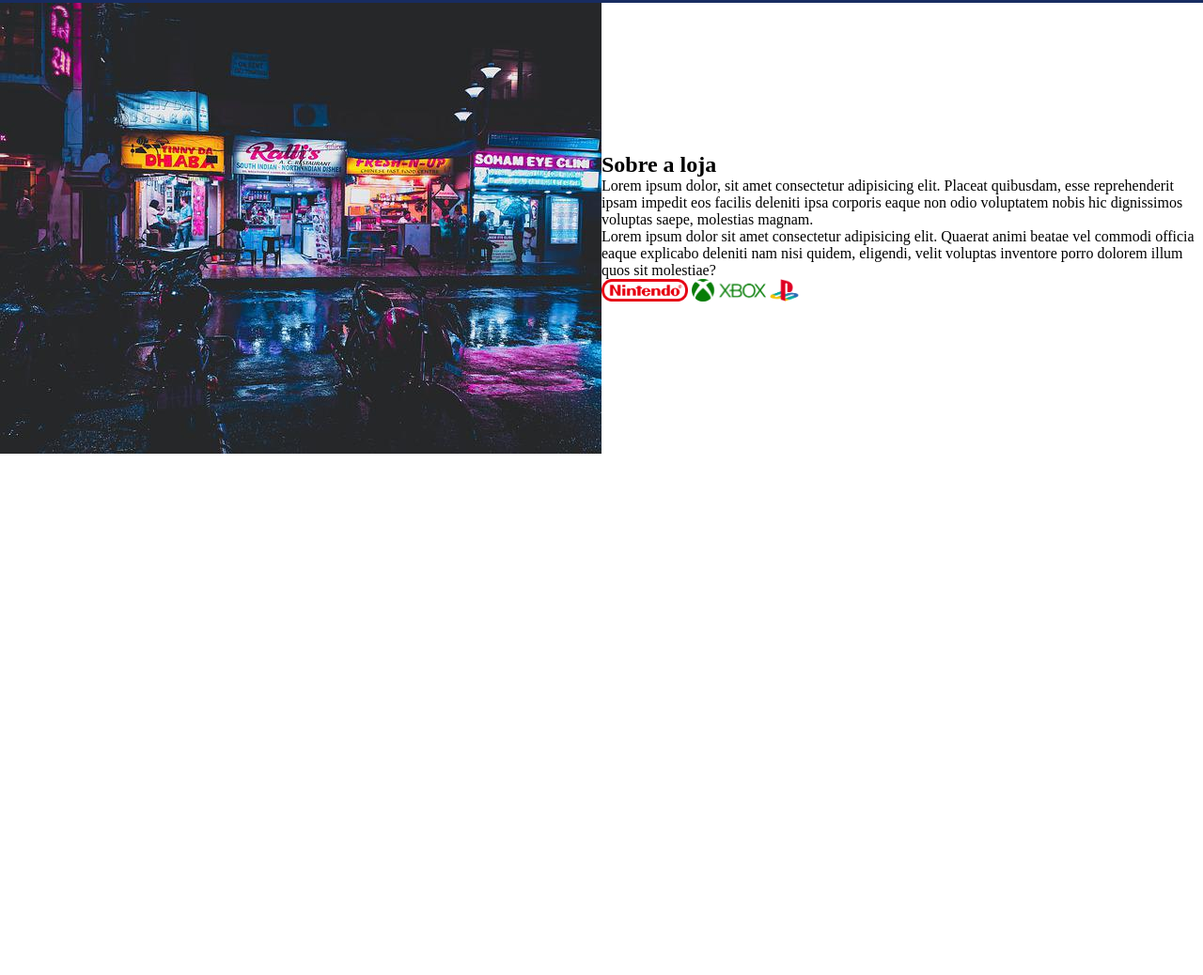
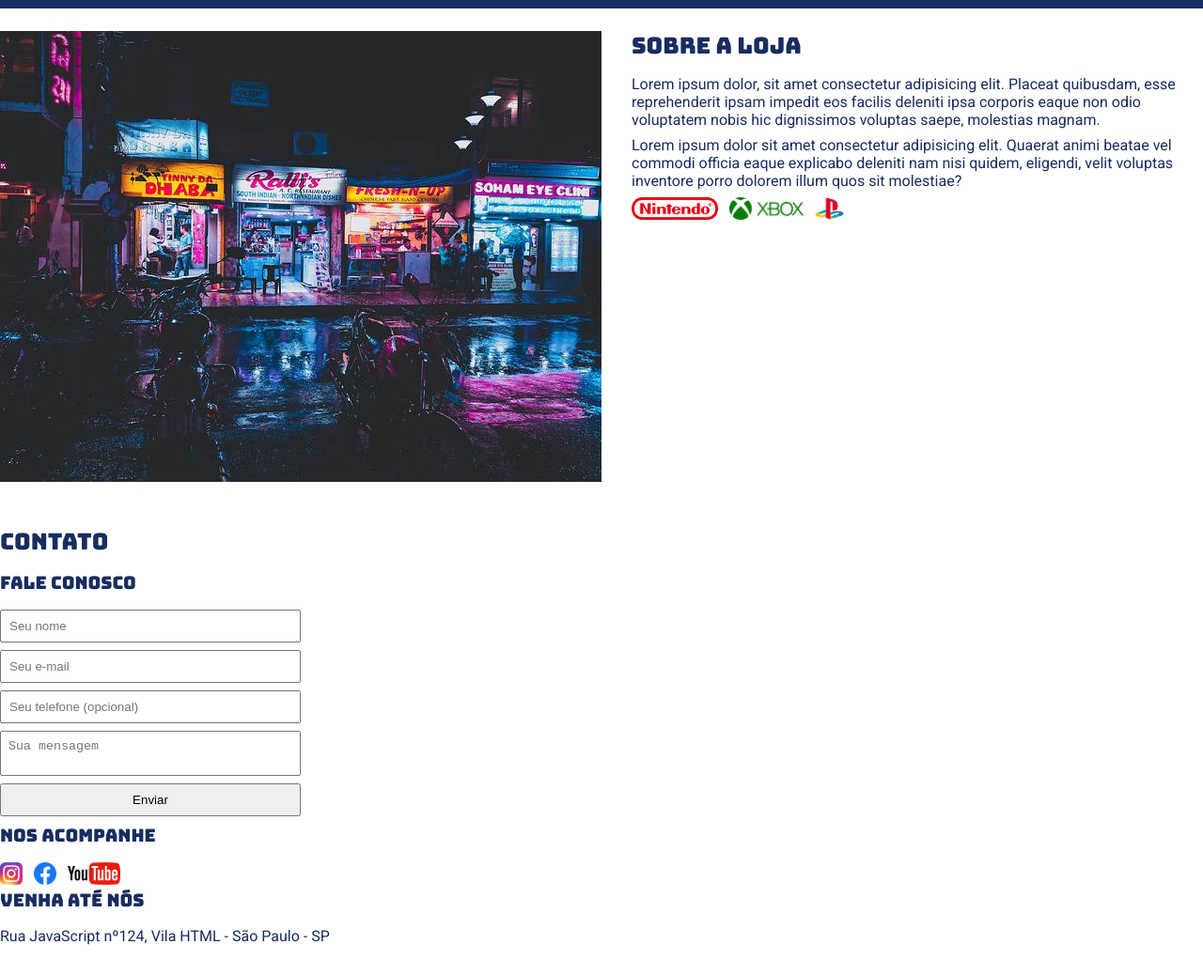
Before and after one commit to hanako15/Games-Shop, a plain HTML site: page index.html in a window 1280 px wide. Shown: the part 66-1104 px from the top of the page at 94% size. Before the commit the page ends 800 px from the top, so only its background shows below. Drawn offline with Linux system fonts and the light colour scheme.

Commit message:
Fazendo reajustes em espaçamentos e letras

```diff
--- a/index.html
+++ b/index.html
@@ -5,6 +5,10 @@
     <meta name="viewport" content="width=device-width, initial-scale=1.0">
     <title>Games Shop - a sua loja de games</title>
     <link rel="stylesheet" href="./main.css">
+
+    <link rel="preconnect" href="https://fonts.googleapis.com">
+    <link rel="preconnect" href="https://fonts.gstatic.com" crossorigin>
+    <link href="https://fonts.googleapis.com/css2?family=Bungee&family=Roboto:ital,wght@0,100..900;1,100..900&display=swap" rel="stylesheet">
 </head>
 <body>
     <header>
@@ -24,7 +28,7 @@
     </header>
     <section>
         <div class="container">
-            <img src="./loja.jpg" alt="Fachada da loja Games Shop" />
+            <img class="store-front" src="./loja.jpg" alt="Fachada da loja Games Shop" />
             <div>
                 <h2>Sobre a loja</h2>
                 <p>
@@ -41,5 +45,46 @@
             </div>
         </div>
     </section>
+    <section id="contact">
+        <div class="container">
+            <h2>Contato</h2>
+            <div class="contact-methods">
+                <h3>Fale conosco</h3>
+                <form>
+                    <input type="text" placeholder="Seu nome" />
+                    <input type="email" placeholder="Seu e-mail" />
+                    <input type="tel" placeholder="Seu telefone (opcional)" />
+                    <textarea placeholder="Sua mensagem"></textarea>
+                    <button type="submit">Enviar</button>
+                </form>
+            </div>
+            <div>
+                <h3>Nos acompanhe</h3>
+                <ul class="Social-links">
+                    <li>
+                        <a href="#" title="Siga-nos no Instagram">
+                            <img src="./instagram.png" alt="Logo do Instagram" />
+                        </a>
+                    </li>
+                    <li>
+                        <a href="#" title="Siga-nos no Facebook">
+                            <img src="./facebook.png" alt="Logo do Facebook" />
+                        </a>
+                    </li>
+                    <li>
+                        <a href="#" title="Visite nosso canal no Youtube">
+                            <img src="./youtube.png" alt="Logo do Youtube" />
+                        </a>
+                    </li>
+                </ul>
+            </div>
+            <div>
+                <h3>Venha até nós</h3>
+                <p>
+                    Rua JavaScript nº124, Vila HTML - São Paulo - SP
+                </p>
+            </div>
+        </div>
+    </section>
 </body>
 </html>
--- a/main.css
+++ b/main.css
@@ -2,6 +2,17 @@
     margin: 0;
     padding: 0;
     box-sizing: border-box;
+}
+
+header,
+section h2,
+section h3 {
+    font-family: 'Bungee', cursive;
+    font-weight: normal;
+}
+
+body {
+    font-family: 'Roboto', sans-serif;
 }
 
 header {
@@ -10,10 +21,16 @@ header {
     color: #ecf0f1;
 }
 
+header h1,
+section h2 {
+    font-weight: normal;
+}
+
+
 header nav li{
     display: inline;
     margin-left: 16px;
-    font-size: 24px;
+    font-size: 18px;
 }
 
 header nav li a{
@@ -39,5 +56,69 @@ section .container {
 }
 
 .brands-list li{
-    display: inline
+    display: inline;
+    margin-right: 8px;
 }
+
+section .container{
+    align-items: flex-start;
+}
+
+section {
+    padding: 24px 0;
+}
+
+section h2{
+    margin-bottom: 16px;
+}
+
+section {
+    color: #182c61;
+}
+
+section p{
+    margin-bottom: 8px;
+}
+
+.store-front {
+    margin-right: 32px;
+}
+
+.Social-links img {
+    height: 24px;
+}
+
+.Social-links li {
+    display: inline;
+    margin-right: 8px;
+}
+
+.Social-links li a {
+    text-decoration: none;
+}
+
+#contact .container {
+    display: block;
+}
+
+.contacts-methods {
+    display: flex;
+    justify-content: space-between;
+}
+
+form input,
+form textarea,
+form button {
+    display: block;
+    width: 320px;
+    margin-bottom: 8px;
+    padding: 8px;
+}
+
+form textarea {
+    resize: none;
+}
+
+section h3{
+    margin-bottom: 16px;
+}
```
